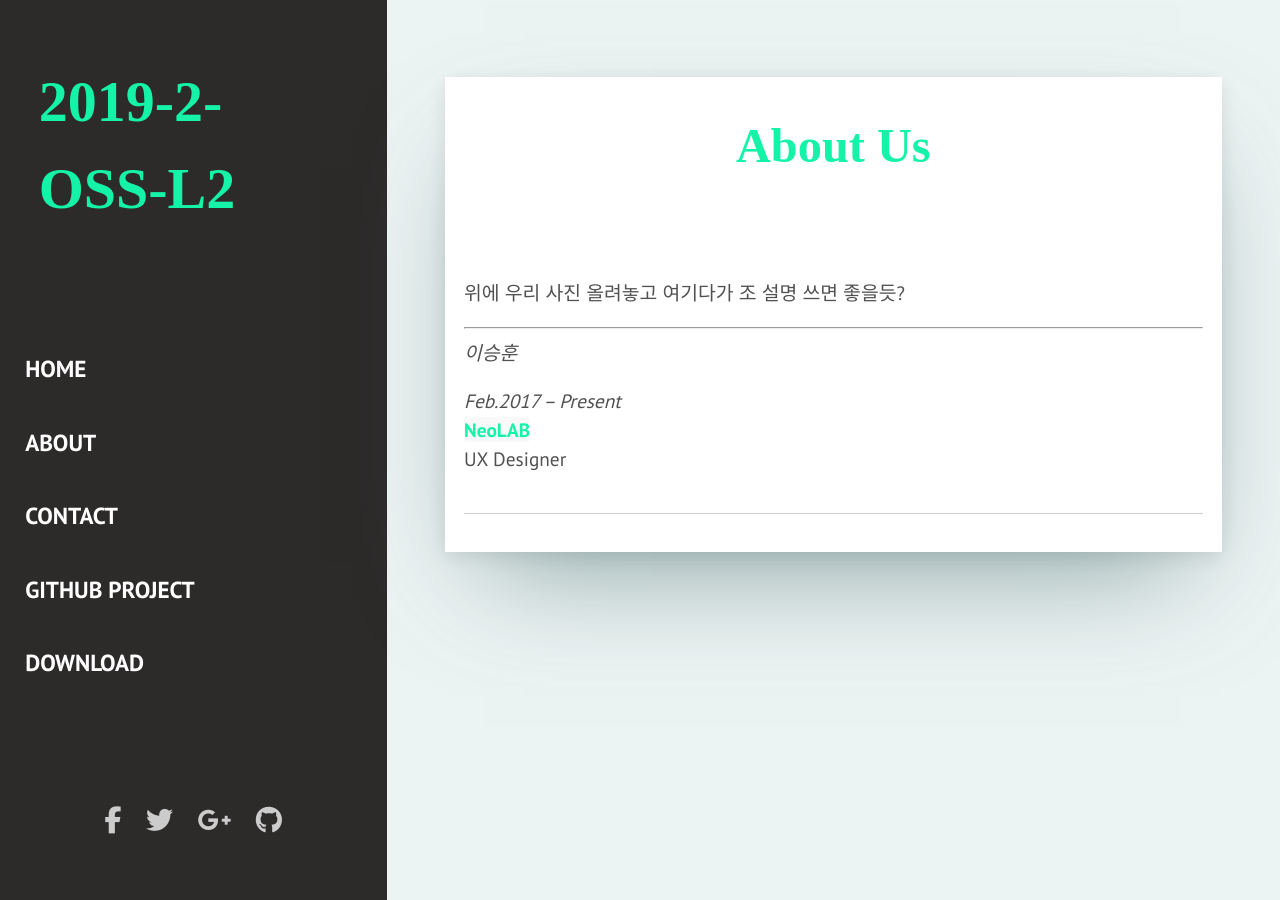
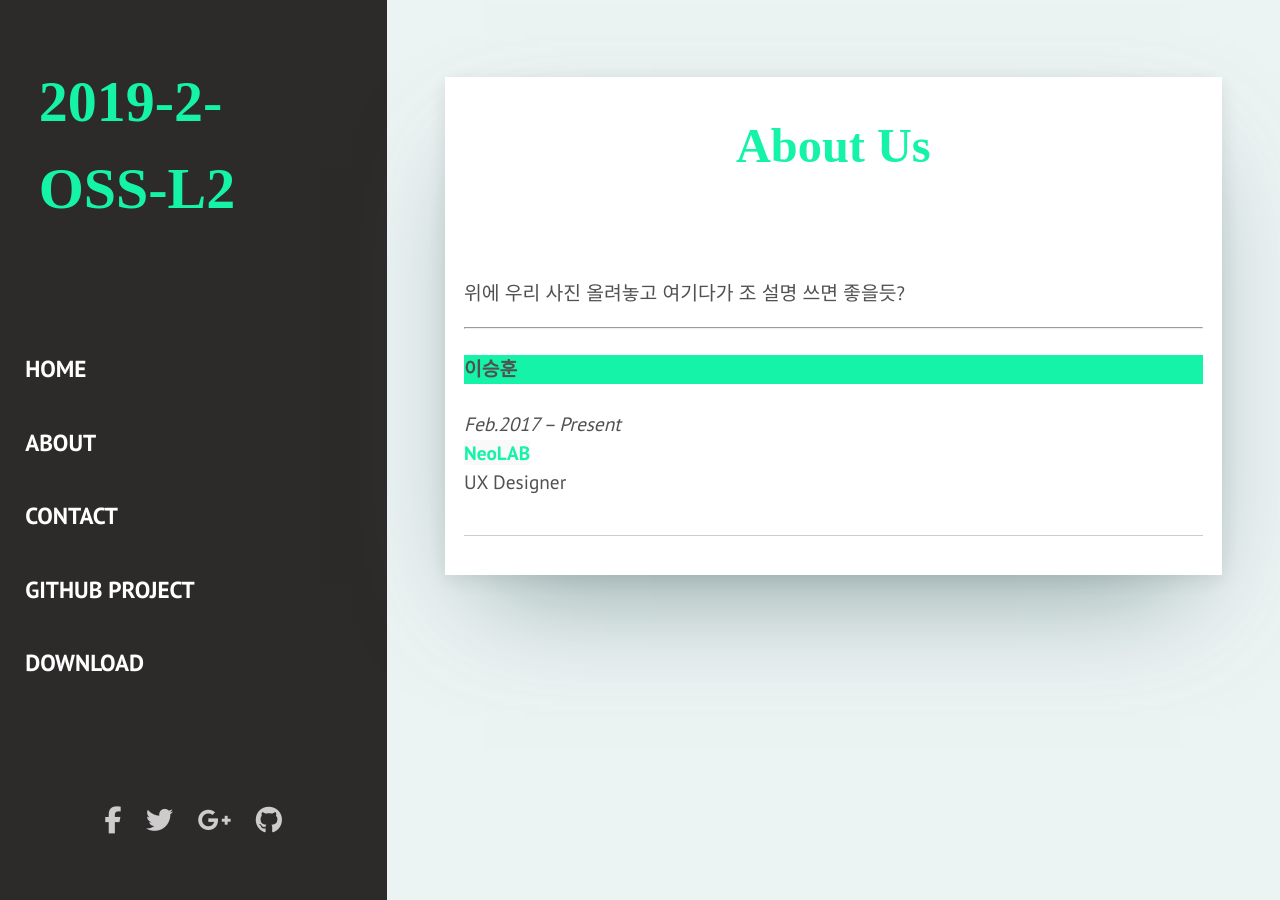
Before and after one commit to JunHyeongKim73/2019-2-OSS-L2, a Jekyll site: the page built from _pages/about.html, in a window 1280 px wide. Built offline with Jekyll 4.4.1, drawn with Linux system fonts in a browser that asks for light colours; nearby versions of some CDN libraries; some web fonts are replaced; library files that are not in the unit come from our copies.

Commit message:
font test2
Signed-off-by: hayoung <wh28533@gmail.com>

```diff
--- a/_pages/about.html
+++ b/_pages/about.html
@@ -14,7 +14,7 @@ permalink: /about/
                     <img class="image" src="">
                     <p> 위에 우리 사진 올려놓고 여기다가 조 설명 쓰면 좋을듯? </p>
                     <hr>
-                    <i>이승훈</i>
+                    <h4 style="background-color:#15F3A8;" >이승훈</h4>
                     <p>
                             <i>Feb.2017 – Present</i><br>
                             <b><a href="http://www.neolab.net/en/smartpen/" target="_blank"><span class="highlight"> NeoLAB</span></a></b><br>
```
